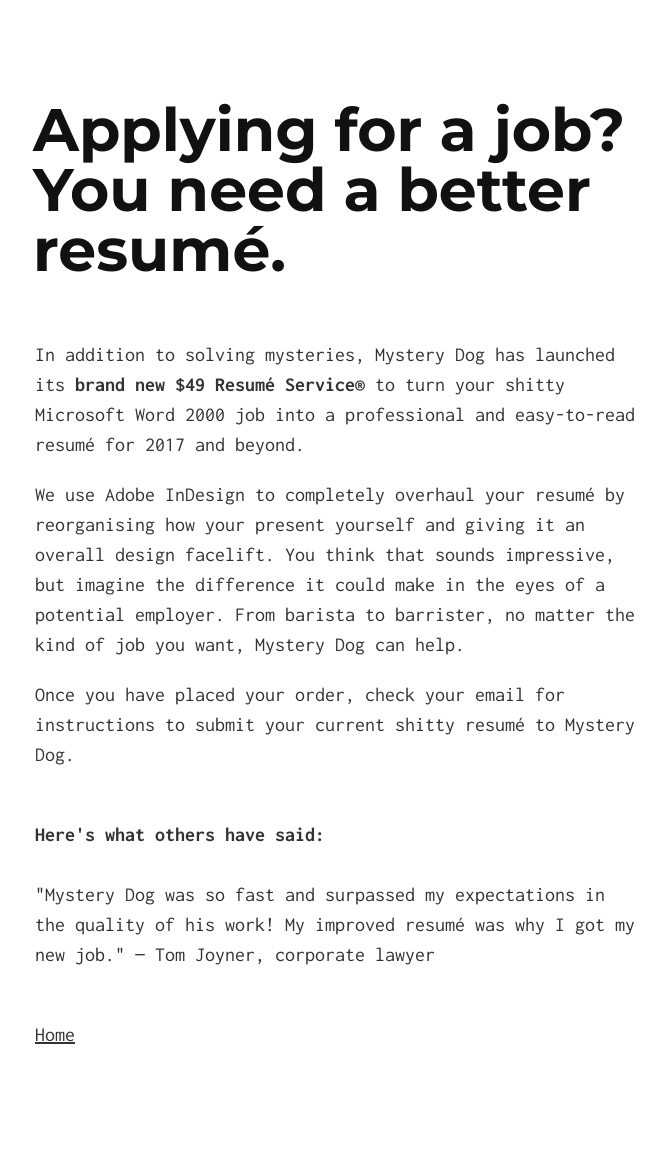
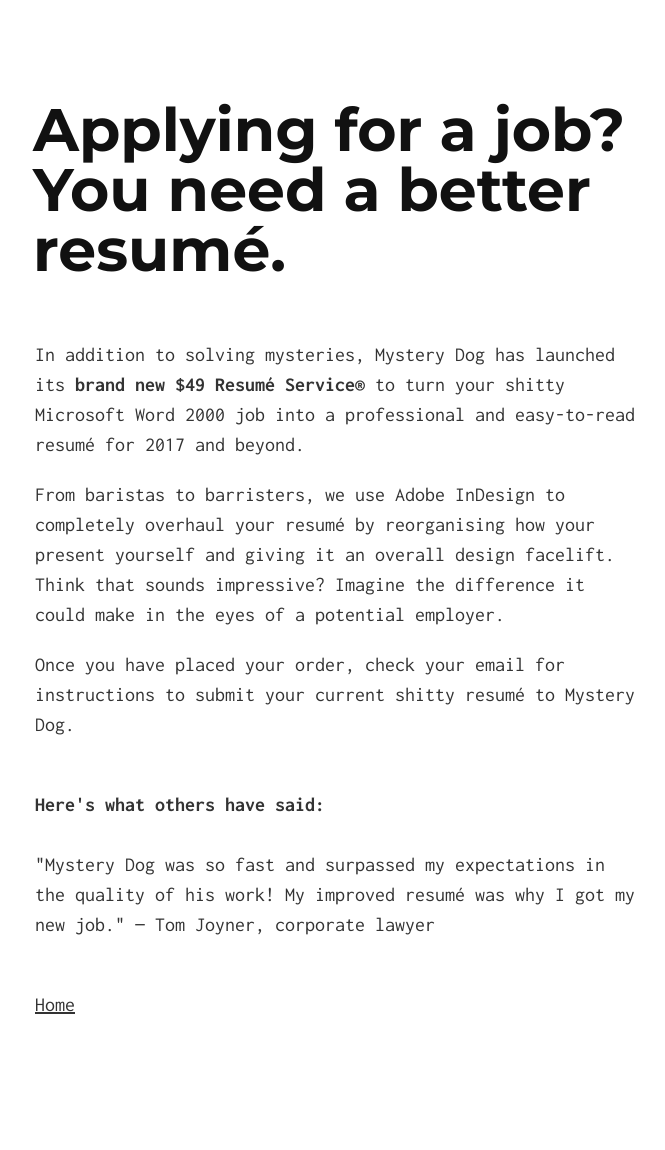
Before and after one commit to tomjoyner/shopping_cart, a Jekyll site: the page resumeservice.html, which Jekyll copies as it is, in a window 1280 px wide. Shown: the whole page, without its empty margins (305-970 px from the left). Built offline with Jekyll 4.4.1, drawn with Linux system fonts in a browser that asks for light colours; after the commit the page ends 1120 px from its top, so only the background shows below that.

Commit message:
Update resumeservice.html

```diff
--- a/resumeservice.html
+++ b/resumeservice.html
@@ -20,7 +20,7 @@
   <div class="container">
     <h1>Applying for a job? You need a better resumé.</h1>
     <p>In addition to solving mysteries, Mystery Dog has launched its <b>brand new $49 Resumé Service®</b> to turn your shitty Microsoft Word 2000 job into a professional and easy-to-read resumé for 2017 and beyond.</p>
-<p>We use Adobe InDesign to completely overhaul your resumé by reorganising how your present yourself and giving it an overall design facelift. You think that sounds impressive, but imagine the difference it could make in the eyes of a potential employer. From barista to barrister, no matter the kind of job you want, Mystery Dog can help.</p>
+<p>From baristas to barristers, we use Adobe InDesign to completely overhaul your resumé by reorganising how your present yourself and giving it an overall design facelift. Think that sounds impressive? Imagine the difference it could make in the eyes of a potential employer.</p>
 <p>Once you have placed your order, check your email for instructions to submit your current shitty resumé to Mystery Dog.</p>
 
    <div id='product-component-501723ffb3a'></div>
```
